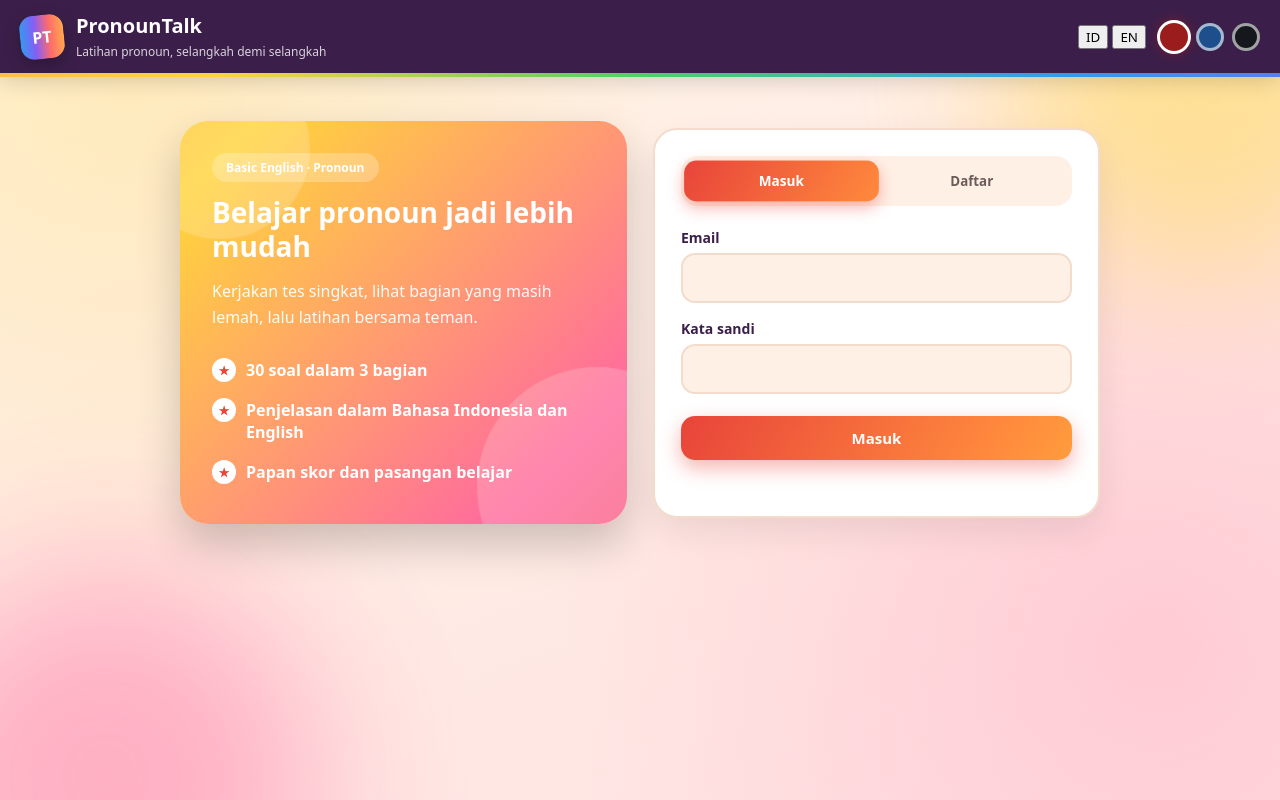
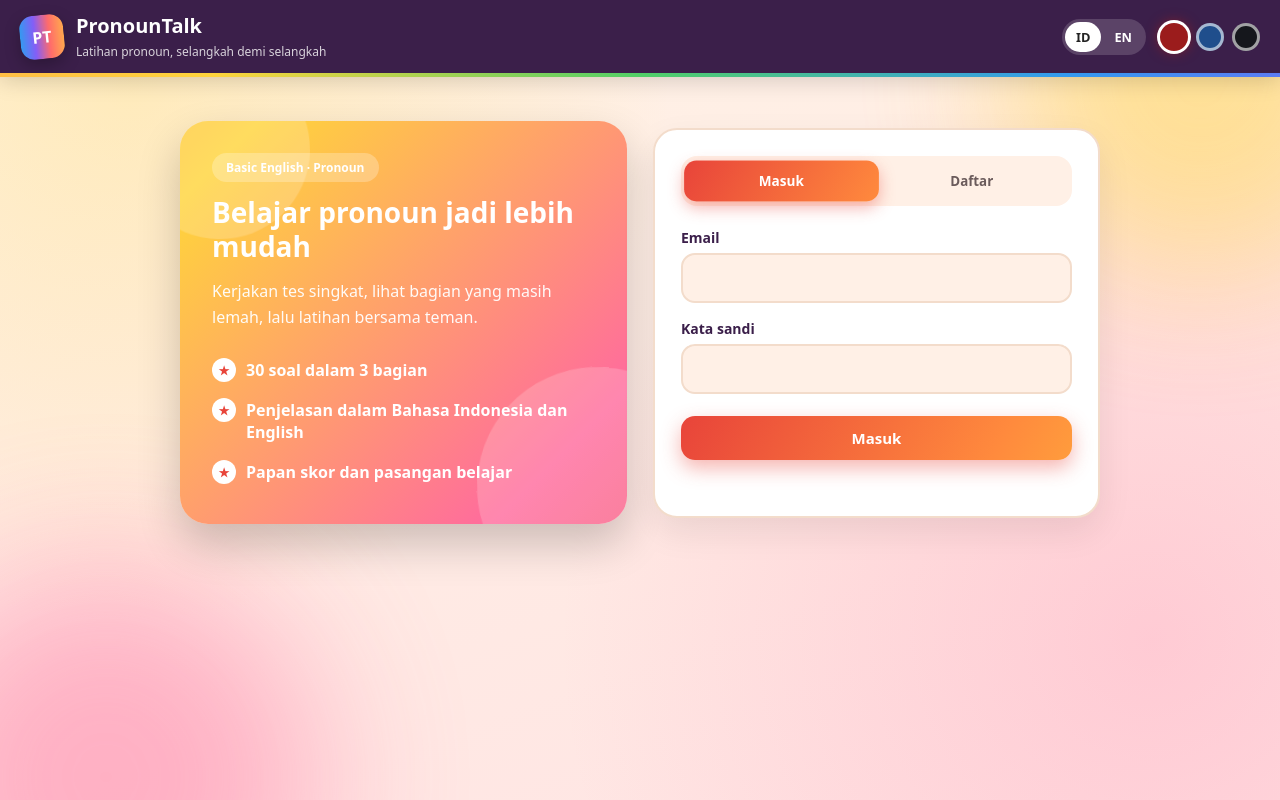
Before and after one commit to Laevatain12/Project-Pronountalk, a plain HTML site: page index.html in a window 1280 px wide. Drawn offline with Linux system fonts and the light colour scheme.

Commit message:
Add language selection styles to style.css

```diff
--- a/style.css
+++ b/style.css
@@ -391,3 +391,8 @@ input:focus { outline: none; border-color: var(--primary-2); box-shadow: 0 0 0 5
 .chat-form { display: flex; gap: 8px; padding: 10px; border-top: 1px solid var(--line, rgba(0,0,0,.08)); }
 .chat-form input { flex: 1; min-width: 0; }
 @media (max-width: 760px) { .bubble { max-width: 90%; } }
+
+/* ===== Pilihan bahasa ===== */
+.lang { display: inline-flex; gap: 2px; padding: 3px; border-radius: 999px; background: rgba(255,255,255,.16); }
+.lang button { border: 0; background: transparent; color: inherit; padding: 6px 11px; border-radius: 999px; font-weight: 700; font-size: .8rem; cursor: pointer; }
+.lang button[aria-pressed="true"] { background: #fff; color: #222; }
```
